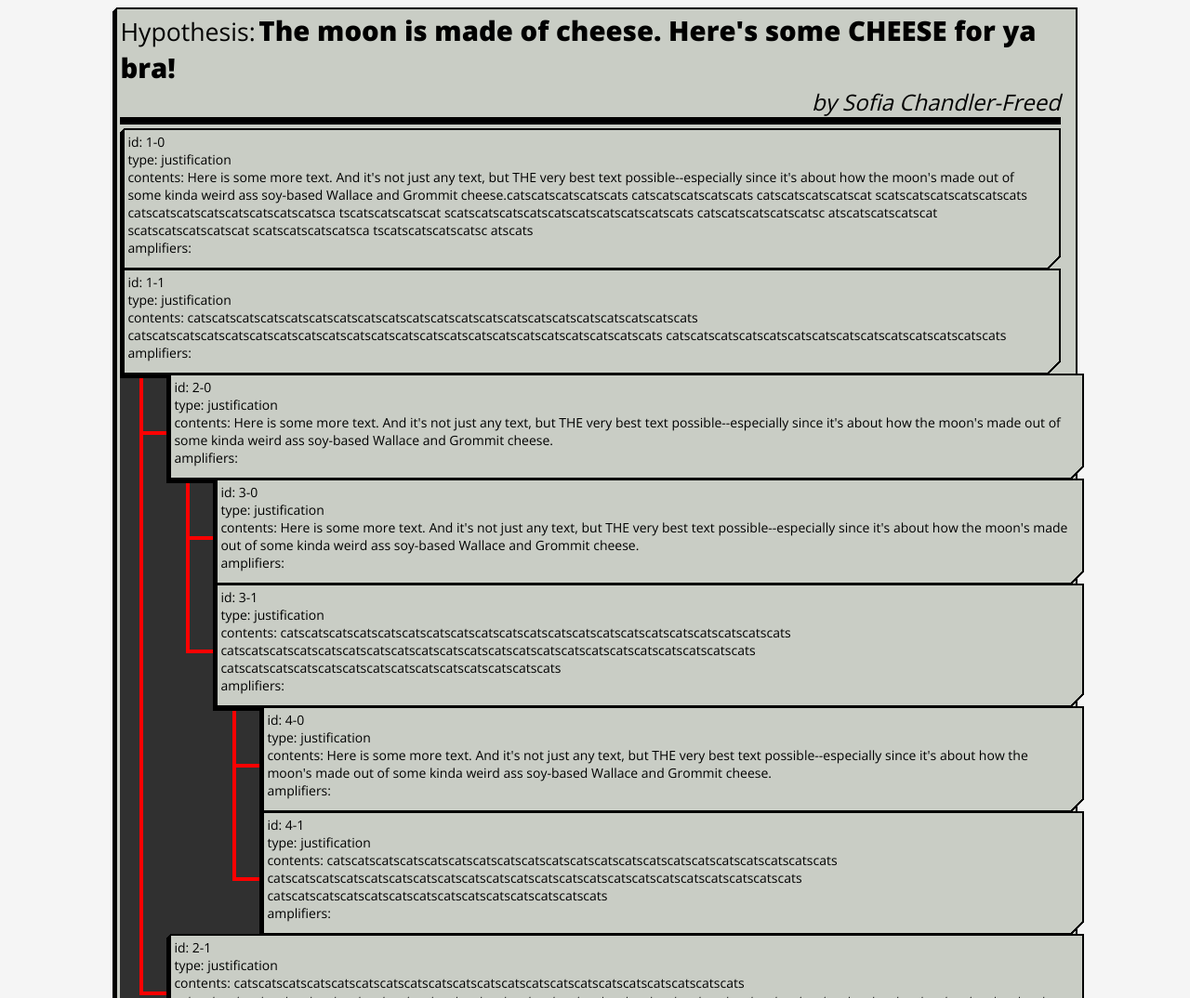
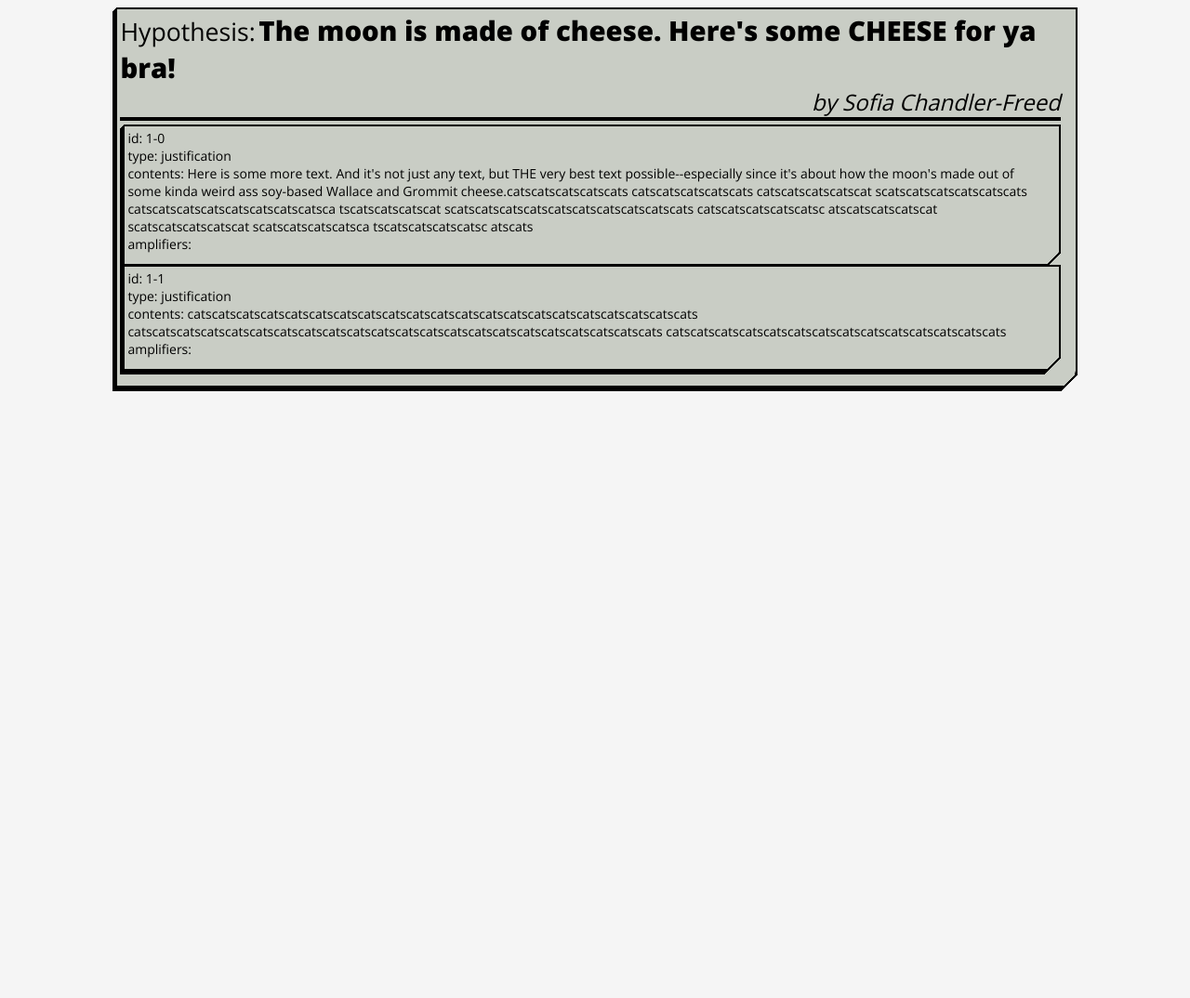
Before and after one commit to westoncb/hypothesis-site, a plain HTML site: page src/index.html in a window 1280 px wide. Shown: the top 1074 px of the page at 93% size. After the commit the page ends 800 px from the top, so only its background shows below. Drawn offline with nearby package versions, Linux system fonts and the light colour scheme.

Commit message:
cells collapsing/expanding

```diff
--- a/src/css/hypothesis.css
+++ b/src/css/hypothesis.css
@@ -35,14 +35,14 @@ body {
 
 		.treeVertical {
 			position: absolute;
-			background-color: red;
-			width: 4px;
+			background-color: 10bce7;
+			width: 8px;
 		}
 
 		.treeHorizontal {
 			position: absolute;
-			background-color: red;
-			height: 4px;
+			background-color: 10bce7;
+			height: 8px;
 		}
 
 		.hypothesis {
@@ -76,7 +76,7 @@ body {
 		.sep1 {
 			position: relative;
 			width: 100%;
-			height: 8px;
+			height: 4px;
 			background-color: #000000;
 			margin-bottom: -10px;
 		}
--- a/src/scripts/hypothesis-renderer.js
+++ b/src/scripts/hypothesis-renderer.js
@@ -7,8 +7,7 @@ $(document).ready(function(){
 		var endIndex = 1;
 		for (var i = 0; i < number.length; i++) {
 			var character = number[i];
-			if ((typeof(character) === 'number' && typeof(character) !== NaN) || character === '-') {
-				console.log("asdfasdf");
+			if ((typeof(character) === 'number' && typeof(character) !== NaN) || character === '-' || character === '+' || character === '.') {
 				endIndex++;
 			} else
 				break;
@@ -77,22 +76,67 @@ $(document).ready(function(){
 	var cellContainerString = '<div class="cellcontainer"></div>';
 	const subCellShiftWidth = 50;
 
-	function walkJSON(json, depth, root, parent, cells) {
+	function buildComponentTree(json, root, parent, cells) {
 		if (json instanceof Array) {
 			for (var element in json) {
-				walkJSON(json[element], depth, root, parent, cells);
+				buildComponentTree(json[element], root, parent, cells);
 			}
 		} else {
 			var thisCell = $(cellString);
 			var thisContainer = $(cellContainerString);
 			var thisCellLeftMargin = $(cellLeftMarginString);
+			var atTheRoot = (root === parent);
 
 			var node = {
 				container: thisContainer,
 				leftMargin: thisCellLeftMargin,
 				cell: thisCell,
-				parent: parent
+				parent: (atTheRoot ? 0 : parent),
+				childSet: [],
+				isOpen: function() {
+					if (this.childSet.length == 0)
+						return true;
+
+					var isit = this.childSet[0].container.is(":visible");
+					console.log(isit);
+					return isit;
+				},
+
+				recursiveHideChildren: function(func) {
+					for (var i = 0; i < this.childSet.length; i++) {
+						var child = this.childSet[i];
+						child.container.slideUp({progress: func,
+												 duration: 100});
+						child.recursiveHideChildren();
 					};
+				},
+
+				recursiveShowChildren: function() {
+					for (var i = 0; i < this.childSet.length; i++) {
+						var child = this.childSet[i];
+						child.container.show();
+						child.recursiveShowChildren();
+					};
+				},
+
+				showChildren: function(func) {
+					for (var i = 0; i < this.childSet.length; i++) {
+						var child = this.childSet[i];
+						child.container.slideDown({progress: func,
+												 duration: 100});
+					};
+				},
+
+				hideChildren: function() {
+					for (var i = 0; i < this.childSet.length; i++) {
+						var child = this.childSet[i];
+						child.container.hide();
+					};
+				}
+			};
+
+			if (node.parent.childSet)
+				node.parent.childSet.push(node);
 
 			thisContainer.append(thisCellLeftMargin);
 			thisContainer.append(thisCell);
@@ -104,7 +148,7 @@ $(document).ready(function(){
 
 		    	var value = json[key]
 		    	if (typeof(value) == "object") {
-	    			var subCells = walkJSON(value, depth+1, root, node, []);
+	    			var subCells = buildComponentTree(value, root, node, []);
 	    			cells.push(subCells);
 		    	} else {
     				thisCell.append(value);
@@ -138,30 +182,42 @@ $(document).ready(function(){
 	// 	return y;
 	// }
 
-	function setXPositions(x, depth, cells) {
+	//func takes (node, depth)
+	function walkCellsBreadthFirst(cells, depth, func) {
 		var childrenStack = [];
+
 		for (var i = 0; i < cells.length; i++) {
 			if (cells[i] instanceof Array) {
 				childrenStack.push(cells[i]);
 			} else {
+				func(cells[i], depth);
+			}
+		};
+
+		for (var i = 0; i < childrenStack.length; i++) {
+			walkCellsBreadthFirst(childrenStack.shift(), depth+1, func);
+		}
+	}
+
+	var buildLeftMargin = function(node, depth) {
 		if (depth > 0) {
-					var cellContainer = cells[i].container;
+			var x = (depth)*subCellShiftWidth
+			var cellContainer = node.container;
+			var cell = node.cell;
+			var cellLeftMargin = node.leftMargin;
+			var parent = node.parent.cell;
+			var treeVertical = cellLeftMargin.find('.treeVertical');
+			var treeHorizontal = cellLeftMargin.find('.treeHorizontal');
+
 			var parentWidth = cellContainer.width();
 			var cellContainerMarginTop = numberOnly(cellContainer.css('margin-top'));
-					var cell = cells[i].cell;
-					console.log(cellContainerMarginTop);
 			var cellHeight = cell.outerHeight() + cellContainerMarginTop;
-					var cellLeftMargin = cells[i].leftMargin;
+			var distanceFromParent = cell.offset().top - (parent.offset().top + parent.outerHeight());
 
 			cellLeftMargin.css('width', x);
 			cell.css('width', parentWidth - x);
 			cell.css('margin-left', x);
 			cellLeftMargin.css('height', cellHeight);
-
-					var parent = cells[i].parent.cell;
-					var treeVertical = cellLeftMargin.find('.treeVertical');
-					var treeHorizontal = cellLeftMargin.find('.treeHorizontal');
-					var distanceFromParent = cell.offset().top - (parent.offset().top + parent.outerHeight());
 
 			treeVertical.css('right', subCellShiftWidth/2);
 			treeVertical.css('bottom', cellHeight/2);
@@ -172,23 +228,75 @@ $(document).ready(function(){
 			treeHorizontal.css('right', 0);
 		}
 	}
-		};
 
-		for (var i = 0; i < childrenStack.length; i++) {
-			var xOffset = (depth+1)*subCellShiftWidth;
-			setXPositions(xOffset, depth+1, childrenStack.pop());
-		}
-	}
+	// function setXPositions(x, depth, cells) {
+	// 	var childrenStack = [];
+	// 	for (var i = 0; i < cells.length; i++) {
+	// 		if (cells[i] instanceof Array) {
+	// 			childrenStack.push(cells[i]);
+	// 		} else {
+	// 			if (depth > 0) {
+	// 				var cellContainer = cells[i].container;
+	// 				var parentWidth = cellContainer.width();
+	// 				var cellContainerMarginTop = numberOnly(cellContainer.css('margin-top'));
+	// 				var cell = cells[i].cell;
+	// 				var cellHeight = cell.outerHeight() + cellContainerMarginTop;
+	// 				var cellLeftMargin = cells[i].leftMargin;
+
+	// 				cellLeftMargin.css('width', x);
+	// 				cell.css('width', parentWidth - x);
+	// 				cell.css('margin-left', x);
+	// 				cellLeftMargin.css('height', cellHeight);
+
+	// 				var parent = cells[i].parent.cell;
+	// 				var treeVertical = cellLeftMargin.find('.treeVertical');
+	// 				var treeHorizontal = cellLeftMargin.find('.treeHorizontal');
+	// 				var distanceFromParent = cell.offset().top - (parent.offset().top + parent.outerHeight());
+
+	// 				treeVertical.css('right', subCellShiftWidth/2);
+	// 				treeVertical.css('bottom', cellHeight/2);
+	// 				treeVertical.css('height', distanceFromParent + cellHeight/2 - cellContainerMarginTop);
+
+	// 				treeHorizontal.css('width', subCellShiftWidth/2 + treeVertical.width());
+	// 				treeHorizontal.css('top', cellHeight/2);
+	// 				treeHorizontal.css('right', 0);
+	// 			}
+	// 		}
+	// 	};
+
+	// 	for (var i = 0; i < childrenStack.length; i++) {
+	// 		var xOffset = (depth+1)*subCellShiftWidth;
+	// 		setXPositions(xOffset, depth+1, childrenStack.pop());
+	// 	}
+	// }
 
 	var hypothesisNode = $('<div class="cellborder" id="hyproot" style="position: relative; width: 80%; margin-left: auto; margin-right: auto;"></div>');
 	$('body').append(hypothesisNode);
 	hypothesisNode.append(buildHeader(hypothesisModel.name, hypothesisModel.author));
-	var cells = walkJSON(hypothesisModel.amplifiers, 0, $("#hyproot"), $("#hyproot"), []);
 
-	function layoutCells(cells) {
-		setXPositions(0, 0, cells);
-		// setYPositions(0, [0], cells);
+	var cells = buildComponentTree(hypothesisModel.amplifiers, $("#hyproot"), $("#hyproot"), []);
+
+	var layoutCells = function() {
+		walkCellsBreadthFirst(cells, 0, buildLeftMargin);
 	}
+
+	var attachClickFunction = function(node, depth) {
+		node.cell.click(function(event) {
+
+			if (node.isOpen())
+				node.recursiveHideChildren(layoutCells);
+			else
+				node.showChildren(layoutCells);
+		});
+	}
+
+
+	walkCellsBreadthFirst(cells, 0, attachClickFunction);
+	walkCellsBreadthFirst(cells, 0, function(node, depth) {
+		if (depth > 0) {
+			node.container.hide();
+		}
+	})
 
 	layoutCells(cells);
 
```
Lines whose indentation alone changed are shown as unchanged.
